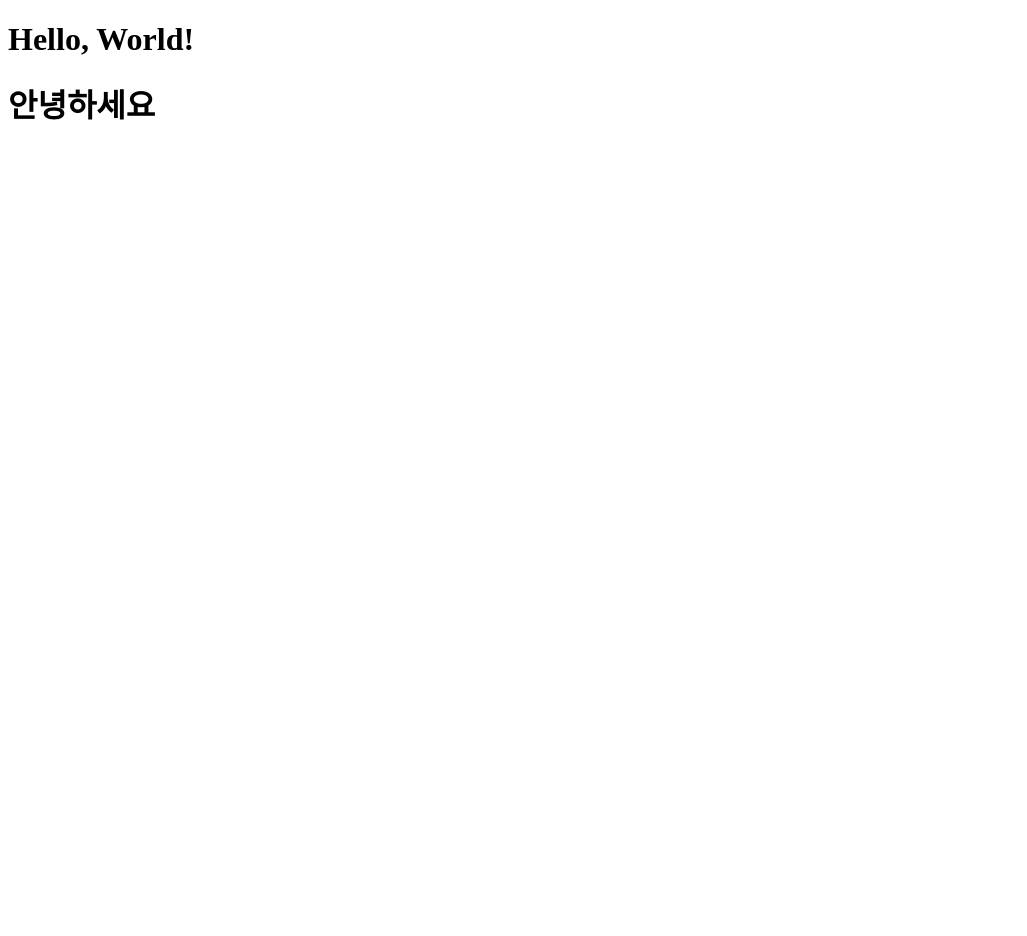
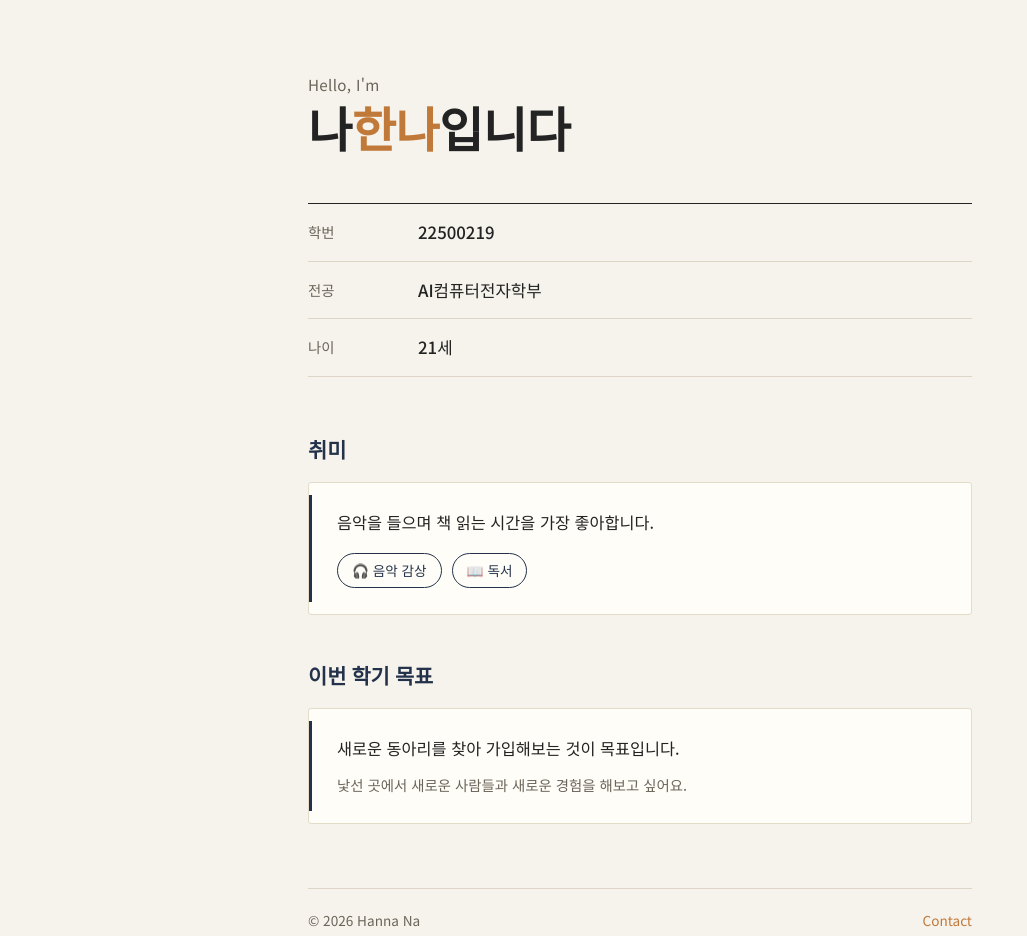
Before and after one commit to wasitacatisaw27/2026OSS_NHN, a plain HTML site: page assign01-c01-22500219/index.html in a window 1280 px wide. Shown: the whole page, without its empty margins (0-1027 px from the left). Before the commit the page ends 800 px from the top, so only its background shows below. Drawn offline with Linux system fonts and the light colour scheme.

Commit message:
ai 자기소개 페이지 생성

```diff
--- a/assign01-c01-22500219/index.html
+++ b/assign01-c01-22500219/index.html
@@ -1,12 +1,222 @@
 <!DOCTYPE html>
-<html lang="en">
+<html lang="ko">
 <head>
-    <meta charset="UTF-8">
-    <meta name="viewport" content="width", initial-scale="1.0">
-    <title>Document</title>
+<meta charset="UTF-8">
+<meta name="viewport" content="width=device-width, initial-scale=1.0">
+<title>나한나 | Profile</title>
+<style>
+  @import url('https://fonts.googleapis.com/css2?family=Noto+Serif+KR:wght@400;600;700&family=Noto+Sans+KR:wght@300;400;500;700&display=swap');
+
+  :root {
+    --ink: #232323;
+    --paper: #f6f3ec;
+    --panel: #fffdf8;
+    --line: #232323;
+    --amber: #c1793a;
+    --midnight: #23324a;
+    --muted: #6b6459;
+  }
+
+  * { box-sizing: border-box; }
+
+  body {
+    margin: 0;
+    background: var(--paper);
+    color: var(--ink);
+    font-family: 'Noto Sans KR', sans-serif;
+    line-height: 1.7;
+  }
+
+  .page {
+    max-width: 720px;
+    margin: 0 auto;
+    padding: 72px 28px 96px;
+  }
+
+  .intro {
+    display: flex;
+    align-items: baseline;
+    gap: 18px;
+    margin-bottom: 6px;
+  }
+
+  .intro span {
+    font-size: 0.95rem;
+    color: var(--muted);
+    letter-spacing: 0.02em;
+  }
+
+  h1 {
+    font-family: 'Noto Serif KR', serif;
+    font-weight: 700;
+    font-size: 3rem;
+    margin: 0 0 44px;
+    line-height: 1.15;
+    letter-spacing: -0.01em;
+  }
+
+  h1 em {
+    font-style: normal;
+    color: var(--amber);
+  }
+
+  .meta-table {
+    border-top: 1.5px solid var(--line);
+    margin-bottom: 56px;
+  }
+
+  .meta-row {
+    display: flex;
+    padding: 14px 0;
+    border-bottom: 1px solid #ddd6c7;
+  }
+
+  .meta-row .k {
+    flex: 0 0 110px;
+    font-size: 0.9rem;
+    color: var(--muted);
+    padding-top: 2px;
+  }
+
+  .meta-row .v {
+    flex: 1;
+    font-size: 1.05rem;
+    font-weight: 500;
+  }
+
+  h2 {
+    font-family: 'Noto Serif KR', serif;
+    font-weight: 600;
+    font-size: 1.3rem;
+    margin: 0 0 14px;
+    color: var(--midnight);
+  }
+
+  .block {
+    margin-bottom: 44px;
+  }
+
+  .hobby-panel {
+    background: var(--panel);
+    border: 1px solid #e3dcc9;
+    border-radius: 3px;
+    padding: 26px 28px;
+    position: relative;
+  }
+
+  .hobby-panel::before {
+    content: "";
+    position: absolute;
+    left: 0;
+    top: 12px;
+    bottom: 12px;
+    width: 3px;
+    background: var(--midnight);
+  }
+
+  .hobby-panel p {
+    margin: 0;
+    font-size: 1.02rem;
+  }
+
+  ul.hobby-tags {
+    list-style: none;
+    padding: 0;
+    margin: 16px 0 0;
+    display: flex;
+    gap: 10px;
+    flex-wrap: wrap;
+  }
+
+  ul.hobby-tags li {
+    font-size: 0.85rem;
+    color: var(--midnight);
+    border: 1px solid var(--midnight);
+    padding: 5px 14px;
+    border-radius: 20px;
+  }
+
+  .goal-panel p {
+    margin: 0;
+    font-size: 1.02rem;
+  }
+
+  .goal-panel .note {
+    margin-top: 10px;
+    font-size: 0.9rem;
+    color: var(--muted);
+  }
+
+  footer {
+    margin-top: 64px;
+    padding-top: 20px;
+    border-top: 1px solid #ddd6c7;
+    font-size: 0.85rem;
+    color: var(--muted);
+    display: flex;
+    justify-content: space-between;
+  }
+
+  footer a {
+    color: var(--amber);
+    text-decoration: none;
+  }
+
+  footer a:hover {
+    text-decoration: underline;
+  }
+
+  @media (max-width: 480px) {
+    h1 { font-size: 2.2rem; }
+    .page { padding: 48px 20px 64px; }
+  }
+</style>
 </head>
 <body>
-    <h1>Hello, World!</h1>
-    <h1>안녕하세요 </h1>
+<div class="page">
+
+  <div class="intro"><span>Hello, I'm</span></div>
+  <h1>나<em>한나</em>입니다</h1>
+
+  <div class="meta-table">
+    <div class="meta-row">
+      <div class="k">학번</div>
+      <div class="v">22500219</div>
+    </div>
+    <div class="meta-row">
+      <div class="k">전공</div>
+      <div class="v">AI컴퓨터전자학부</div>
+    </div>
+    <div class="meta-row">
+      <div class="k">나이</div>
+      <div class="v">21세</div>
+    </div>
+  </div>
+
+  <div class="block">
+    <h2>취미</h2>
+    <div class="hobby-panel">
+      <p>음악을 들으며 책 읽는 시간을 가장 좋아합니다.</p>
+      <ul class="hobby-tags">
+        <li>🎧 음악 감상</li>
+        <li>📖 독서</li>
+      </ul>
+    </div>
+  </div>
+
+  <div class="block">
+    <h2>이번 학기 목표</h2>
+    <div class="hobby-panel goal-panel">
+      <p>새로운 동아리를 찾아 가입해보는 것이 목표입니다.</p>
+      <div class="note">낯선 곳에서 새로운 사람들과 새로운 경험을 해보고 싶어요.</div>
+    </div>
+  </div>
+
+  <footer>
+    <span>© 2026 Hanna Na</span>
+    <a href="#">Contact</a>
+  </footer>
+
+</div>
 </body>
 </html>
```
